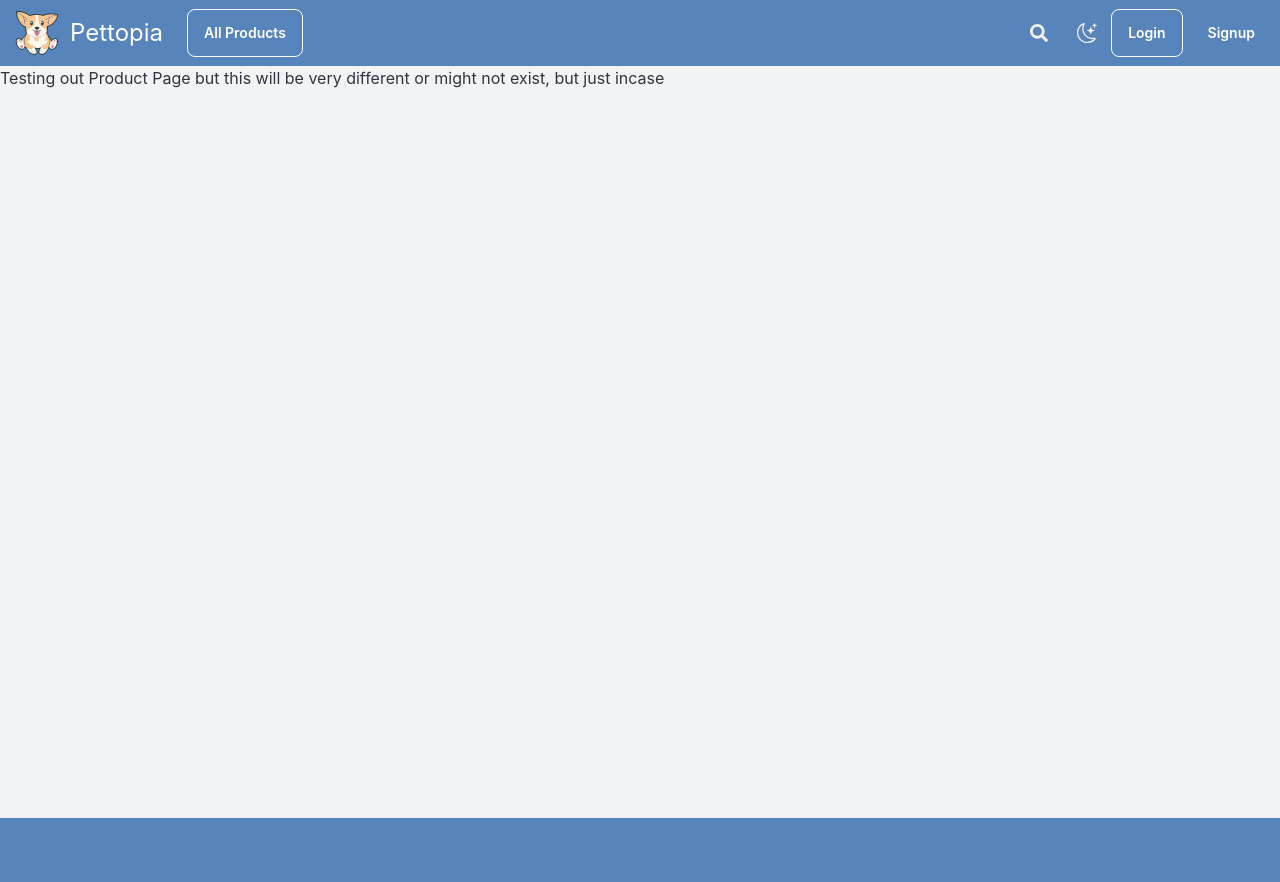
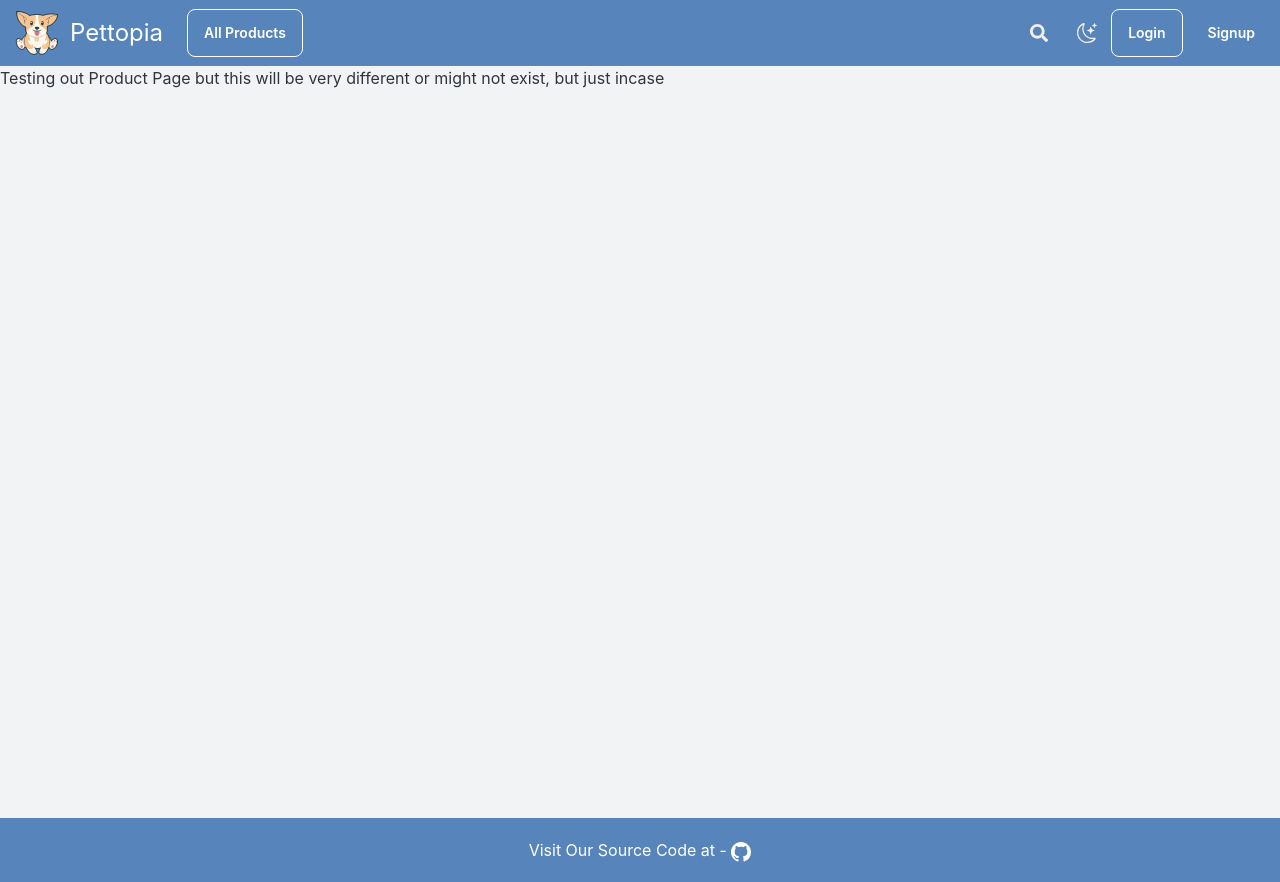
Before and after one commit to chingu-voyages/v43-tier3-team-41, a React (Create React App) app in the folder pettopia-frontend/: page /product_for_now in a window 1280 px wide. Built offline with nearby package versions, Linux system fonts and the light colour scheme; the HTML template or start-up script is replaced by a standard one.

Commit message:
add repo link to footer

```diff
--- a/pettopia-frontend/src/components/navigation/Footer.jsx
+++ b/pettopia-frontend/src/components/navigation/Footer.jsx
@@ -1,9 +1,11 @@
-
+import {BsGithub} from 'react-icons/bs'
 
 const Footer = () => {
   return (
-    <footer className="bg-primary w-100 h-[64px] mt-8">
-
+    <footer className="bg-primary w-100 h-[64px] mt-8 grid grid-cols-1 content-center">
+      <div className='mx-auto text-white hover:cursor-pointer'>
+        <a href="https://github.com/chingu-voyages/v43-tier3-team-41/blob/main/README.md">Visit Our Source Code at - <BsGithub className='inline-block text-xl' /> </a>
+      </div>
     </footer>
   )
 }
```
